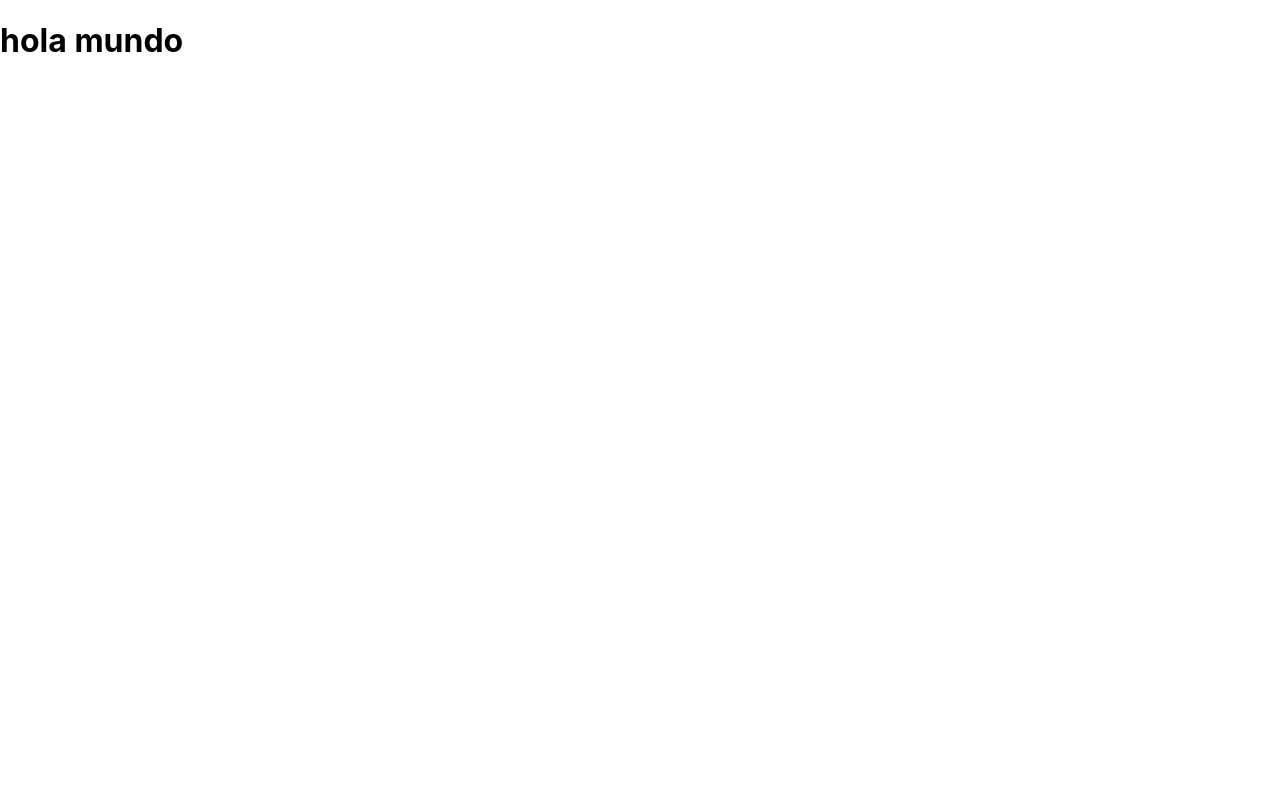
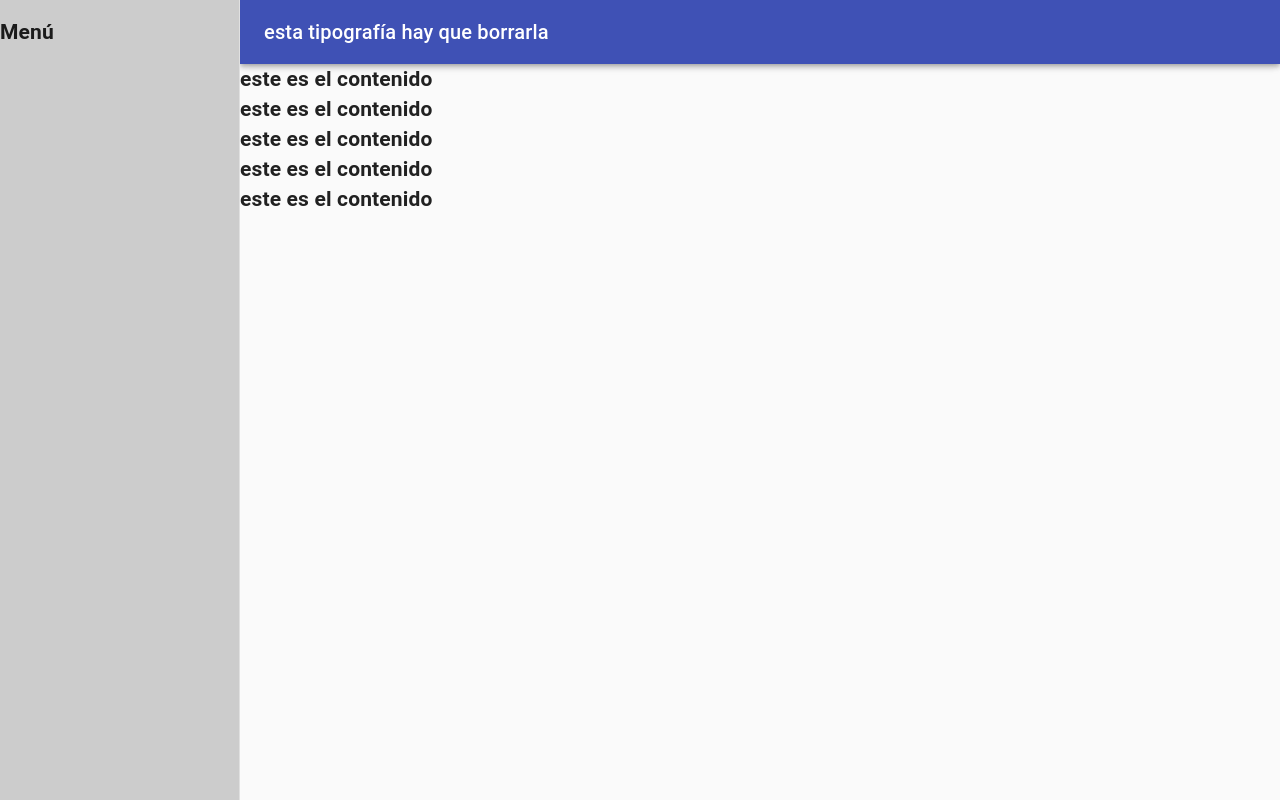
Before and after one commit to LetaDevs/leta-news-frontend, a React (Create React App) app: page / in a window 1280 px wide. Built offline with nearby package versions, Linux system fonts and the light colour scheme.

Commit message:
estructura responsive lista

```diff
--- a/package.json
+++ b/package.json
@@ -3,6 +3,8 @@
   "version": "0.1.0",
   "private": true,
   "dependencies": {
+    "@material-ui/core": "^4.11.4",
+    "@material-ui/icons": "^4.11.2",
     "@testing-library/jest-dom": "^5.14.1",
     "@testing-library/react": "^11.2.7",
     "@testing-library/user-event": "^12.8.3",
--- a/src/App.js
+++ b/src/App.js
@@ -1,7 +1,9 @@
+import Main from './components/Main';
+
 function App() {
 	return (
 		<div className='App'>
-			<h1>hola mundo</h1>
+			<Main />
 		</div>
 	);
 }
--- /dev/null
+++ b/src/components/Contenido.jsx
@@ -0,0 +1,17 @@
+import React from 'react';
+
+const Contenido = () => {
+	return (
+		<>
+			<div className='contenido'>
+				<h2>este es el contenido</h2>
+				<h2>este es el contenido</h2>
+				<h2>este es el contenido</h2>
+				<h2>este es el contenido</h2>
+				<h2>este es el contenido</h2>
+			</div>
+		</>
+	);
+};
+
+export default Contenido;
--- /dev/null
+++ b/src/components/Main.jsx
@@ -0,0 +1,120 @@
+import React from 'react';
+import AppBar from '@material-ui/core/AppBar';
+import CssBaseline from '@material-ui/core/CssBaseline';
+import Drawer from '@material-ui/core/Drawer';
+import Hidden from '@material-ui/core/Hidden';
+import IconButton from '@material-ui/core/IconButton';
+import MenuIcon from '@material-ui/icons/Menu';
+import Toolbar from '@material-ui/core/Toolbar';
+import Typography from '@material-ui/core/Typography';
+import {makeStyles, useTheme} from '@material-ui/core/styles';
+
+import Menu from './Menu';
+import Contenido from './Contenido';
+
+const drawerWidth = 240;
+
+const useStyles = makeStyles((theme) => ({
+	root: {
+		display: 'flex',
+	},
+	drawer: {
+		[theme.breakpoints.up('md')]: {
+			width: drawerWidth,
+			flexShrink: 0,
+		},
+		[theme.breakpoints.down('sm')]: {
+			width: 0,
+			flexShrink: 0,
+		},
+	},
+	appBar: {
+		[theme.breakpoints.up('md')]: {
+			width: `calc(100% - ${drawerWidth}px)`,
+			marginLeft: drawerWidth,
+		},
+	},
+	menuButton: {
+		marginRight: theme.spacing(2),
+		[theme.breakpoints.up('md')]: {
+			display: 'none',
+		},
+	},
+	// necessary for content to be below app bar
+	toolbar: theme.mixins.toolbar,
+	drawerPaper: {
+		width: drawerWidth,
+	},
+	content: {
+		flexGrow: 1,
+	},
+}));
+
+const Main = (props) => {
+	const {window} = props;
+	const classes = useStyles();
+	const theme = useTheme();
+	const [mobileOpen, setMobileOpen] = React.useState(false);
+
+	const handleDrawerToggle = () => {
+		setMobileOpen(!mobileOpen);
+	};
+
+	const container = window !== undefined ? () => window().document.body : undefined;
+
+	return (
+		<div className={classes.root}>
+			<CssBaseline />
+			<AppBar position='fixed' className={classes.appBar}>
+				<Toolbar>
+					<IconButton
+						color='inherit'
+						aria-label='open drawer'
+						edge='start'
+						onClick={handleDrawerToggle}
+						className={classes.menuButton}>
+						<MenuIcon />
+					</IconButton>
+					<Typography variant='h6' noWrap>
+						esta tipografía hay que borrarla
+					</Typography>
+				</Toolbar>
+			</AppBar>
+			<nav className={classes.drawer} aria-label='mailbox folders'>
+				{/* The implementation can be swapped with js to avoid SEO duplication of links. */}
+				<Hidden mdUp implementation='css'>
+					<Drawer
+						container={container}
+						variant='temporary'
+						anchor={theme.direction === 'rtl' ? 'right' : 'left'}
+						open={mobileOpen}
+						onClose={handleDrawerToggle}
+						classes={{
+							paper: classes.drawerPaper,
+						}}
+						ModalProps={{
+							keepMounted: true, // Better open performance on mobile.
+						}}>
+						{<Menu />}
+					</Drawer>
+				</Hidden>
+				<Hidden smDown implementation='css'>
+					<Drawer
+						classes={{
+							paper: classes.drawerPaper,
+						}}
+						variant='permanent'
+						open>
+						{<Menu />}
+					</Drawer>
+				</Hidden>
+			</nav>
+			<main className={classes.content}>
+				<div className={classes.toolbar} />
+				<Contenido />
+			</main>
+		</div>
+	);
+};
+
+export default Main;
--- /dev/null
+++ b/src/components/Menu.jsx
@@ -0,0 +1,11 @@
+import React from 'react';
+
+const Menu = () => {
+	return (
+		<div className='menu'>
+			<h1>Menú</h1>
+		</div>
+	);
+};
+
+export default Menu;
--- a/src/index.css
+++ b/src/index.css
@@ -1,13 +1,11 @@
-body {
-  margin: 0;
-  font-family: -apple-system, BlinkMacSystemFont, 'Segoe UI', 'Roboto', 'Oxygen',
-    'Ubuntu', 'Cantarell', 'Fira Sans', 'Droid Sans', 'Helvetica Neue',
-    sans-serif;
-  -webkit-font-smoothing: antialiased;
-  -moz-osx-font-smoothing: grayscale;
+h2 {
+	margin: 0;
 }
-
-code {
-  font-family: source-code-pro, Menlo, Monaco, Consolas, 'Courier New',
-    monospace;
+.menu {
+	width: 100%;
+	height: 100%;
+	background-color: #ccc;
 }
+.contenido {
+	height: auto;
+}
```
Also changed, not shown: 2 other files (tests, documents, lock files or other folders).
